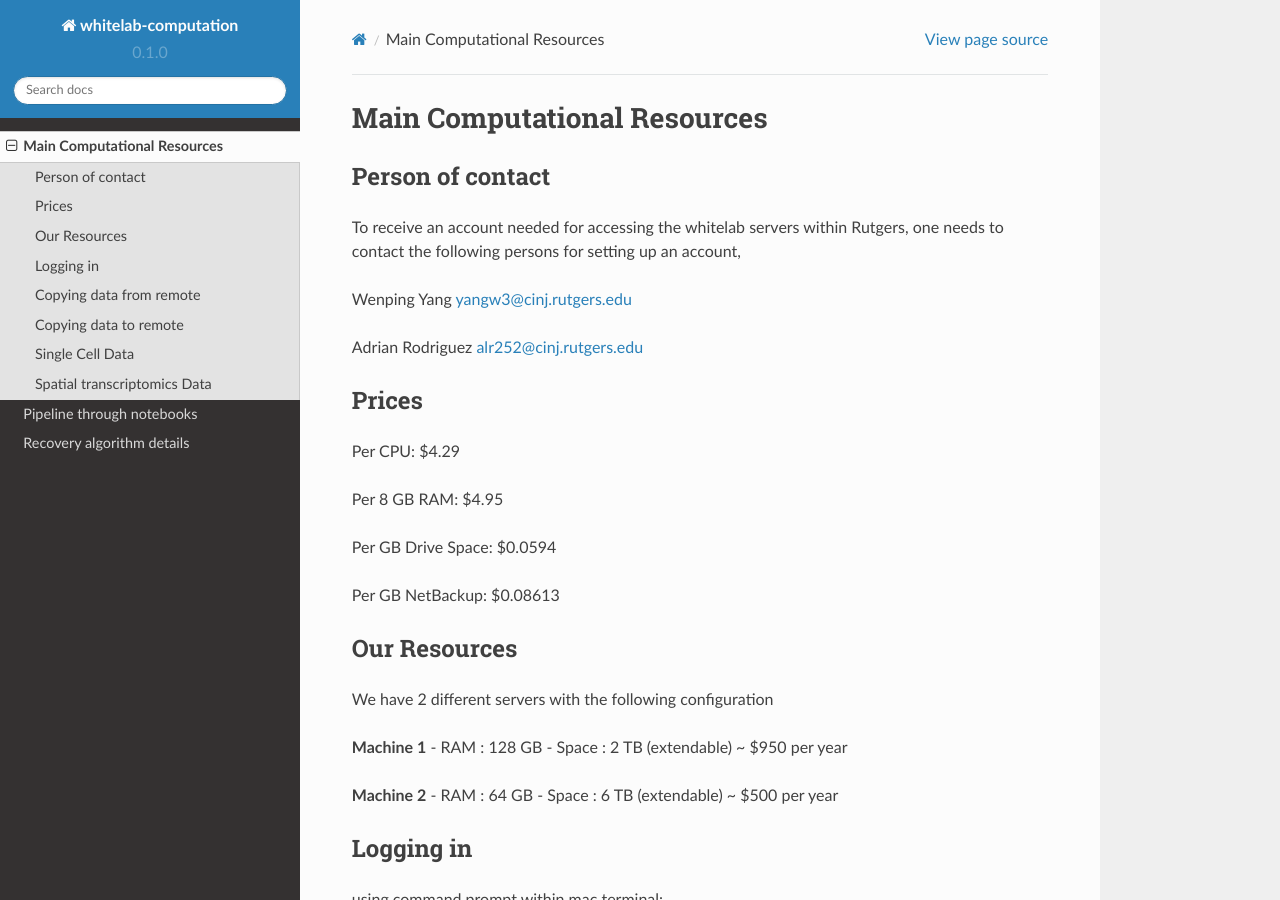
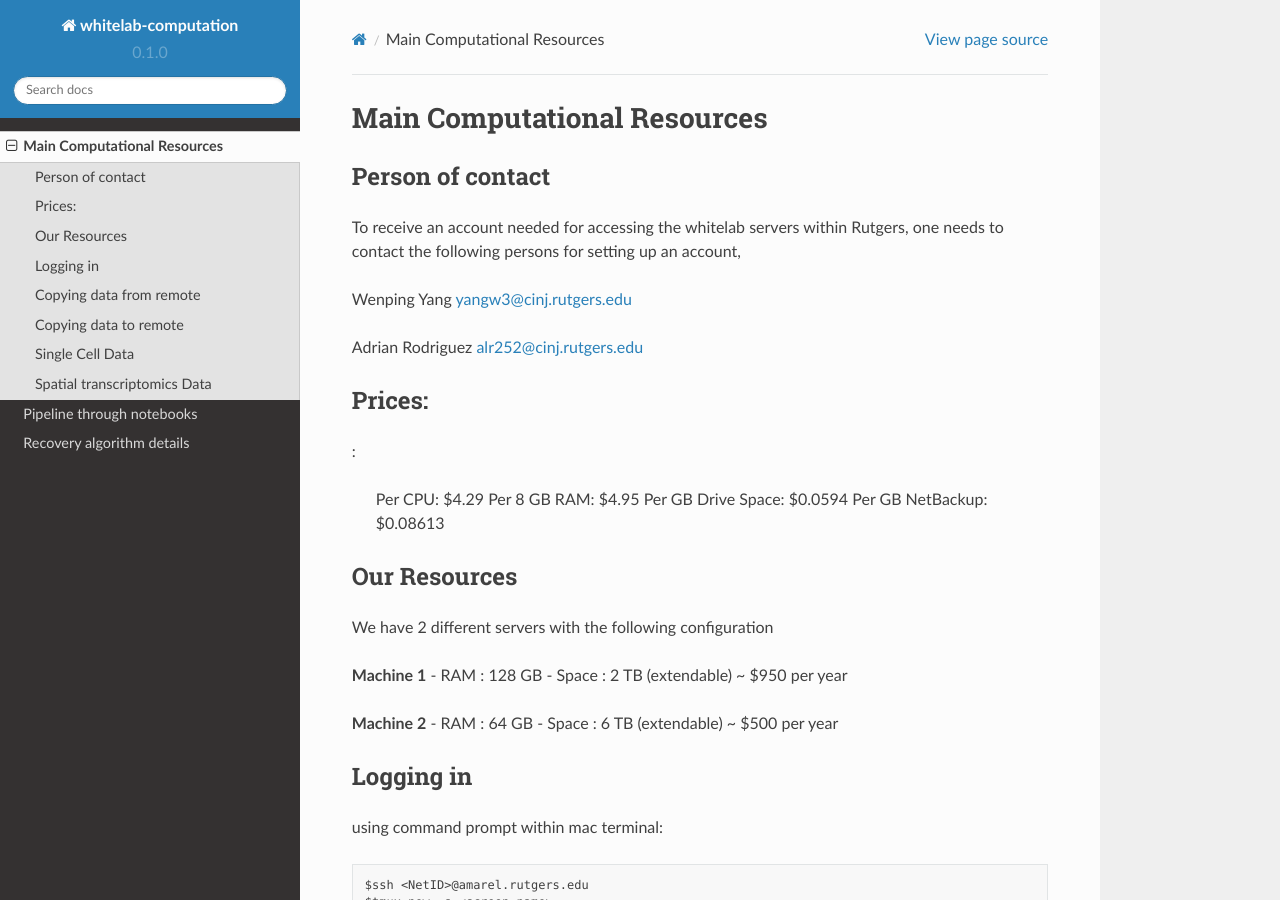
Before and after one commit to hiraksarkar/whitelab-computation, a Sphinx documentation site: the page built from docs/source/pipeline.rst, in a window 1280 px wide and 900 px high. Built offline with Sphinx 7.4.7 and the Read the Docs theme 2.0.0, drawn with Linux system fonts in a browser that asks for light colours; some of the changed lines change nothing that is shown.

Commit message:
bump up version

```diff
--- a/docs/source/pipeline.rst
+++ b/docs/source/pipeline.rst
@@ -9,16 +9,14 @@ Wenping Yang yangw3@cinj.rutgers.edu
 
 Adrian Rodriguez alr252@cinj.rutgers.edu
 
-Prices
+Prices:
 -----------------
+:
 
-Per CPU: $4.29
-
-Per 8 GB RAM:  $4.95
-
-Per GB Drive Space:  $0.0594
-
-Per GB NetBackup: $0.08613
+        Per CPU: $4.29
+        Per 8 GB RAM:  $4.95
+        Per GB Drive Space:  $0.0594
+        Per GB NetBackup: $0.08613
 
 
 Our Resources
```
